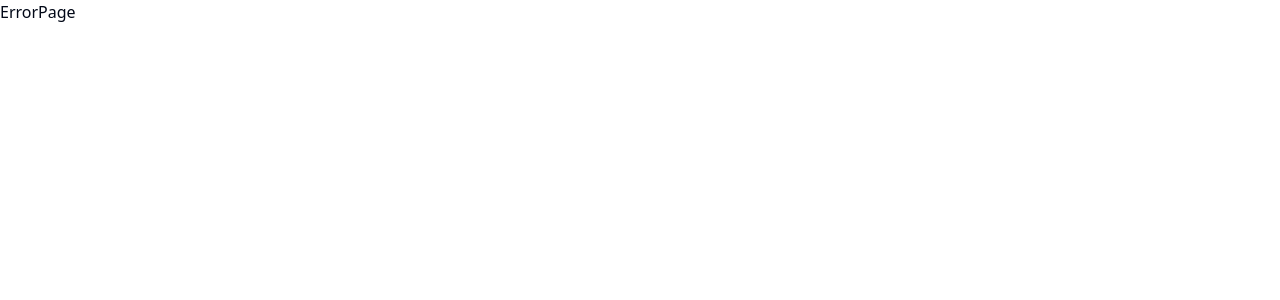
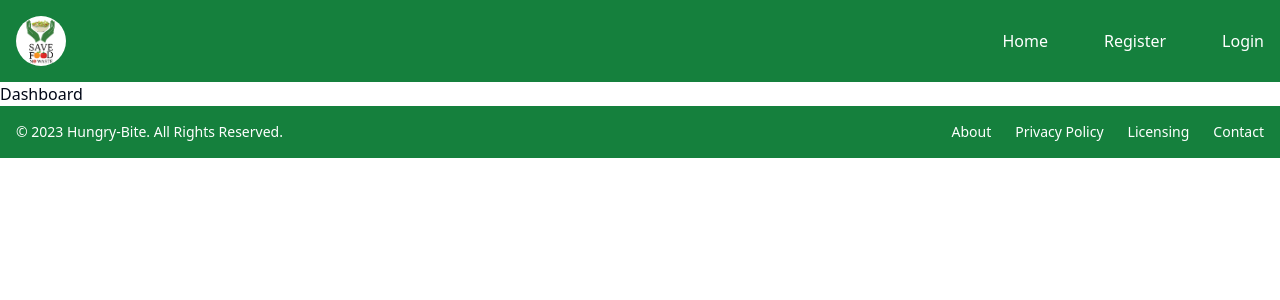
Before and after one commit to chandrakanth93986/hungry-bite, a React (Create React App) app in the folder frontend/: page /dashboard in a window 1280 px wide. Before the commit this address had no page. Shown: the top 300 px of the page. Built offline with nearby package versions, Linux system fonts and the light colour scheme.

Commit message:
Added context api with some changes

```diff
--- a/frontend/src/App.js
+++ b/frontend/src/App.js
@@ -1,20 +1,22 @@
-import {createBrowserRouter, RouterProvider} from 'react-router-dom'
+import { createBrowserRouter, RouterProvider } from 'react-router-dom'
 import './App.css';
 import ErrorPage from './components/ErrorPage';
 import Home from './components/home/Home';
 import RootLayout from './RootLayout';
 import Register from './components/register/Register';
 import Login from './components/login/Login';
+import Dashboard from './components/dashboard/Dashboard';
+import AuthContextProvider from './context/AuthContext/AuthContextProvider';
 
 function App() {
-  const browserRouter=createBrowserRouter([{
-    path:'',
-    element:<RootLayout />,
-    errorElement:<ErrorPage />,
-    children:[
+  const browserRouter = createBrowserRouter([{
+    path: '',
+    element: <RootLayout />,
+    errorElement: <ErrorPage />,
+    children: [
       {
-        path:'',
-        element:<Home />
+        path: '',
+        element: <Home />
       },
       {
         path: '/register',
@@ -23,14 +25,20 @@ function App() {
       {
         path: '/login',
         element: <Login />
+      },
+      {
+        path: '/dashboard',
+        element: <Dashboard />
       }
     ]
   }])
 
   return (
-    <div>
-      <RouterProvider router={browserRouter} />
-    </div>
+    <AuthContextProvider>
+      <div>
+        <RouterProvider router={browserRouter} />
+      </div>
+    </AuthContextProvider>
   );
 }
 
--- a/frontend/src/components/ErrorPage.jsx
+++ b/frontend/src/components/ErrorPage.jsx
@@ -1,9 +1,13 @@
 import React from 'react'
+import { useRouteError } from 'react-router-dom'
 
-const ErrorPage = () => {
-  return (
-    <div>ErrorPage</div>
-  )
+function ErrorPage() {
+    let routingError = useRouteError();
+    return (
+        <div className='text-center m-5 bg-red-600 p-5 rounded-md'>
+            <h1 className='text-amber-400'>{routingError.status}-{routingError.data}</h1>
+        </div>
+    )
 }
 
 export default ErrorPage
--- /dev/null
+++ b/frontend/src/components/dashboard/Dashboard.js
@@ -0,0 +1,12 @@
+import React, { useContext, useEffect } from 'react'
+import AuthContext from '../../context/AuthContext/AuthContext'
+
+const Dashboard = () => {
+  const {user} = useContext(AuthContext)
+
+  return (
+    <div>Dashboard</div>
+  )
+}
+
+export default Dashboard
--- a/frontend/src/components/login/Login.js
+++ b/frontend/src/components/login/Login.js
@@ -1,12 +1,17 @@
-import React, { useState } from 'react'
+import React, { useEffect, useState } from 'react'
 import { useForm } from 'react-hook-form'
 import logo from '../../assets/logo.png'
 import { toast } from 'react-toastify';
 import axios from 'axios';
+import { useNavigate } from 'react-router-dom';
+import { useContext } from 'react';
+import AuthContext from '../../context/AuthContext/AuthContext';
 
 const Login = () => {
     const { register, handleSubmit, watch, formState: { errors } } = useForm();
     const [err, setErr] = useState('')
+    const navigate = useNavigate()
+    const {setUser} = useContext(AuthContext)
 
     const handleFormSubmit = async (userObj) => {
         console.log(userObj)
@@ -18,9 +23,9 @@ const Login = () => {
                 if (response?.status === 200 || response?.status === 201) {
                     console.log(response?.status);
                     localStorage.setItem('token', response.data.token)
-                    localStorage.setItem('email', response.data.email)
-                    localStorage.setItem('_id', response.data._id)
+                    setUser(response.data.userCred)
                     resolve()
+                    navigate('/dashboard')
                 }
             } catch (error) {
                 console.log(error)
--- /dev/null
+++ b/frontend/src/context/AuthContext/AuthContext.js
@@ -0,0 +1,5 @@
+import React from "react";
+
+const AuthContext = React.createContext();
+
+export default AuthContext;
--- /dev/null
+++ b/frontend/src/context/AuthContext/AuthContextProvider.jsx
@@ -0,0 +1,14 @@
+import React, { useState } from "react";
+
+import AuthContext from "./AuthContext";
+
+const AuthContextProvider = ({children}) => {
+    const [user, setUser] = useState(null)
+    return (
+        <AuthContext.Provider value={{user, setUser}}>
+            {children}
+        </AuthContext.Provider>
+    )
+}
+
+export default AuthContextProvider;
```
Also changed, not shown: frontend/jsconfig.json (deleted, +0 -10 lines), 1 other file (tests, documents, lock files or other folders).
